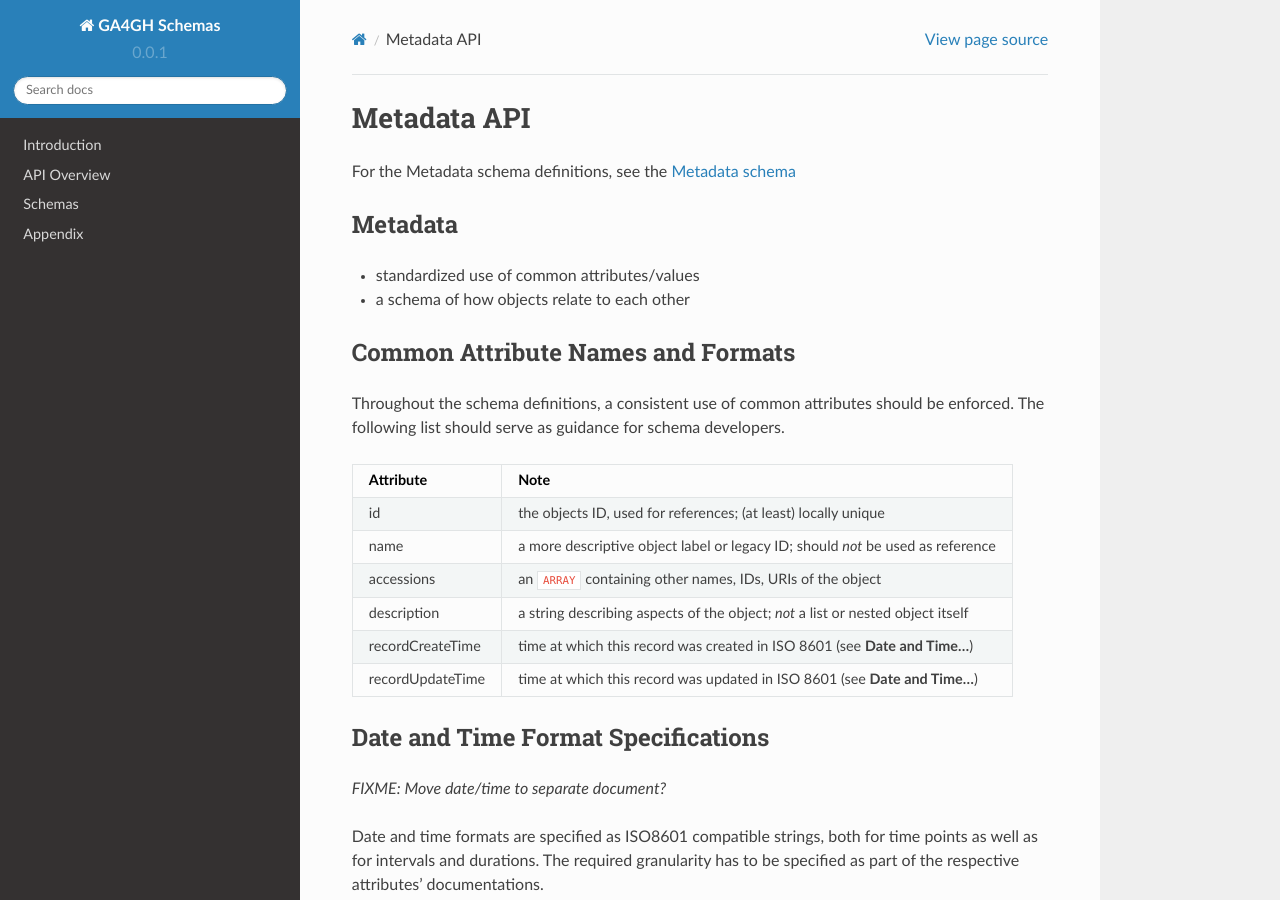
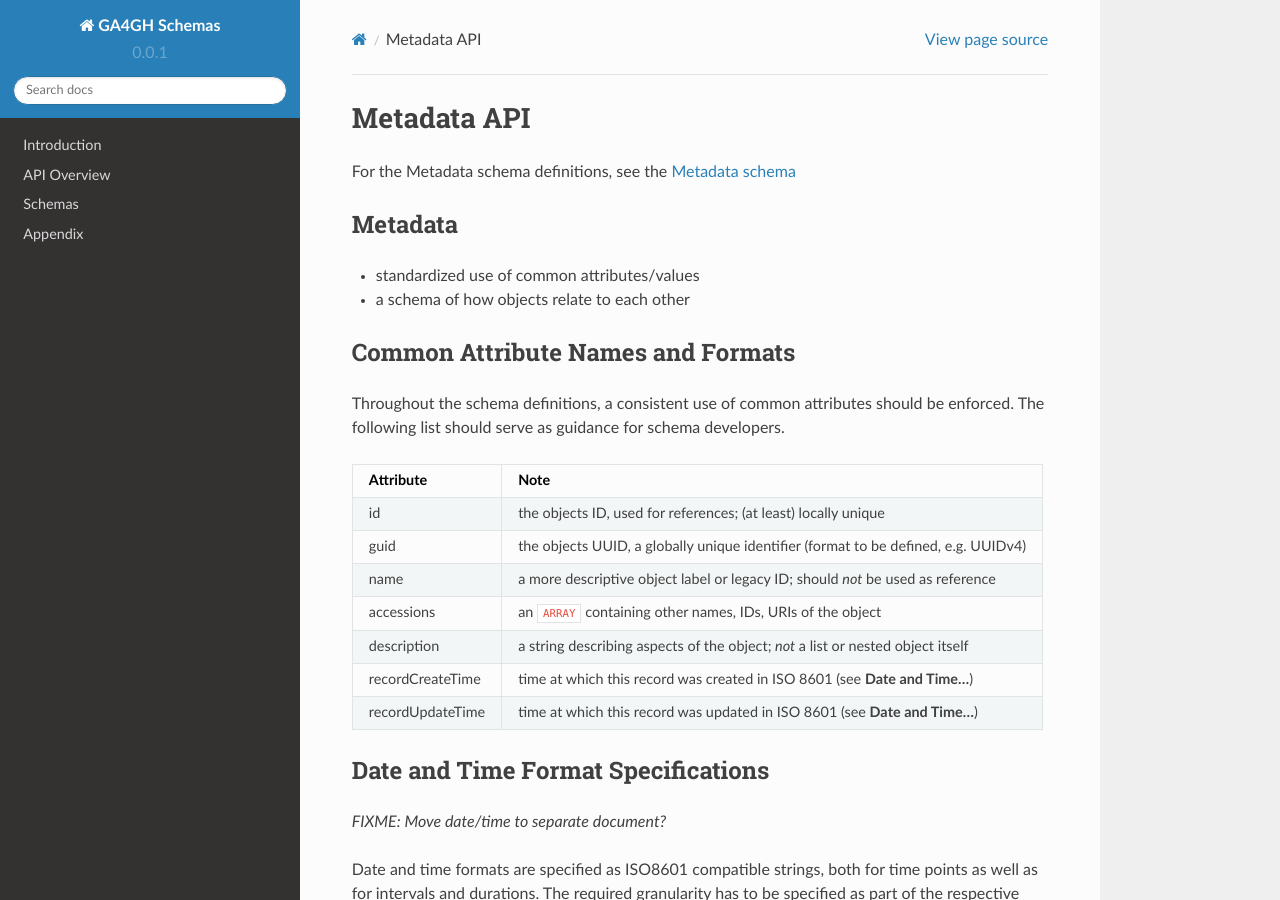
Before and after one commit to ga4gh/ga4gh-schemas, a Sphinx documentation site: the page built from doc/source/metadata_intro.rst, in a window 1280 px wide and 900 px high. Built offline with Sphinx 7.4.7 and the Read the Docs theme 2.0.0, drawn with Linux system fonts in a browser that asks for light colours.

```diff
--- a/doc/source/metadata_intro.rst
+++ b/doc/source/metadata_intro.rst
@@ -25,6 +25,7 @@ be enforced. The following list should serve as guidance for schema developers.
 Attribute                 Note
 ========================= ======================================================
 id                        the objects ID, used for references; (at least) locally unique
+guid                      the objects UUID, a globally unique identifier (format to be defined, e.g. UUIDv4)
 name                      a more descriptive object label or legacy ID; should *not* be used as reference
 accessions                an ``ARRAY`` containing other names, IDs, URIs of the object
 description               a string describing aspects of the object; *not* a list or nested object itself
```
